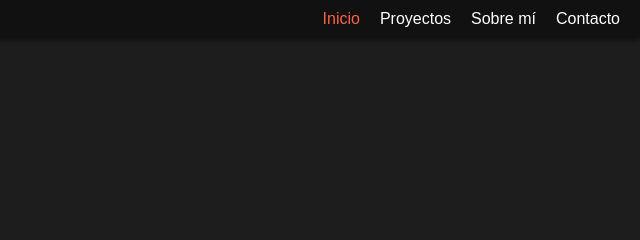
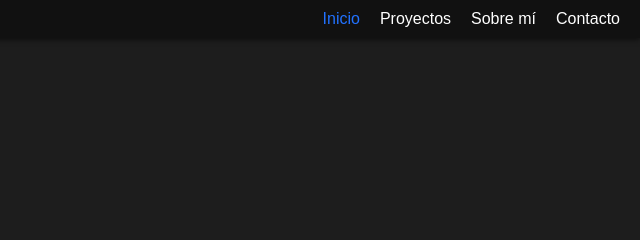
Before and after one commit to parzival-von/PortfolioAMC, a plain HTML site: page index.html in a window 1280 px wide. In both pictures the pointer is over the link "Inicio". Shown: the top 240 px of the page, 640-1280 px from the left. Drawn offline with nearby package versions, Linux system fonts and the light colour scheme.

Commit message:
Señor mas pequeño

```diff
--- a/css/styles.css
+++ b/css/styles.css
@@ -52,7 +52,7 @@ body {
 }
 
 .nav-links a:hover {
-    color: #ff6347;
+    color: #2272FF;
 }
 
 /* Sección de proyectos */
--- a/index.html
+++ b/index.html
@@ -35,7 +35,7 @@
 
                 <!-- Objeto 3D -->
                 <model-viewer src="3dModel/ImageToStl.com_man_bust.glb" ar ar-modes="webxr scene-viewer quick-look"
-                    camera-controls touch-action="pan-y" camera-orbit="calc(-1rad - env(window-scroll-y) * 2rad) calc(100deg - env(window-scroll-y) * 90deg) calc(0m + env(window-scroll-y) * 5m)" tone-mapping="neutral" poster="poster.webp" shadow-intensity="1.09" exposure="0.55" style="width: 100%; height: 100%;">
+                    camera-controls touch-action="pan-y" camera-orbit="calc(-1rad - env(window-scroll-y) * 2rad) calc(100deg - env(window-scroll-y) * 90deg) calc(0m + env(window-scroll-y) * 5m)" tone-mapping="neutral" poster="poster.webp" shadow-intensity="1.09" exposure="0.55" style="width: 80%; height: 80%;">
 
                     <!-- Hotspot interactivo -->
                     <button class="Hotspot" slot="hotspot-1" data-position="30.41002944518105m -145.98426103479414m -195.85662280174387m" data-normal="0.12390979746671431m 0.41227628618813017m -0.902593278248116m" data-visibility-attribute="visible">
```
